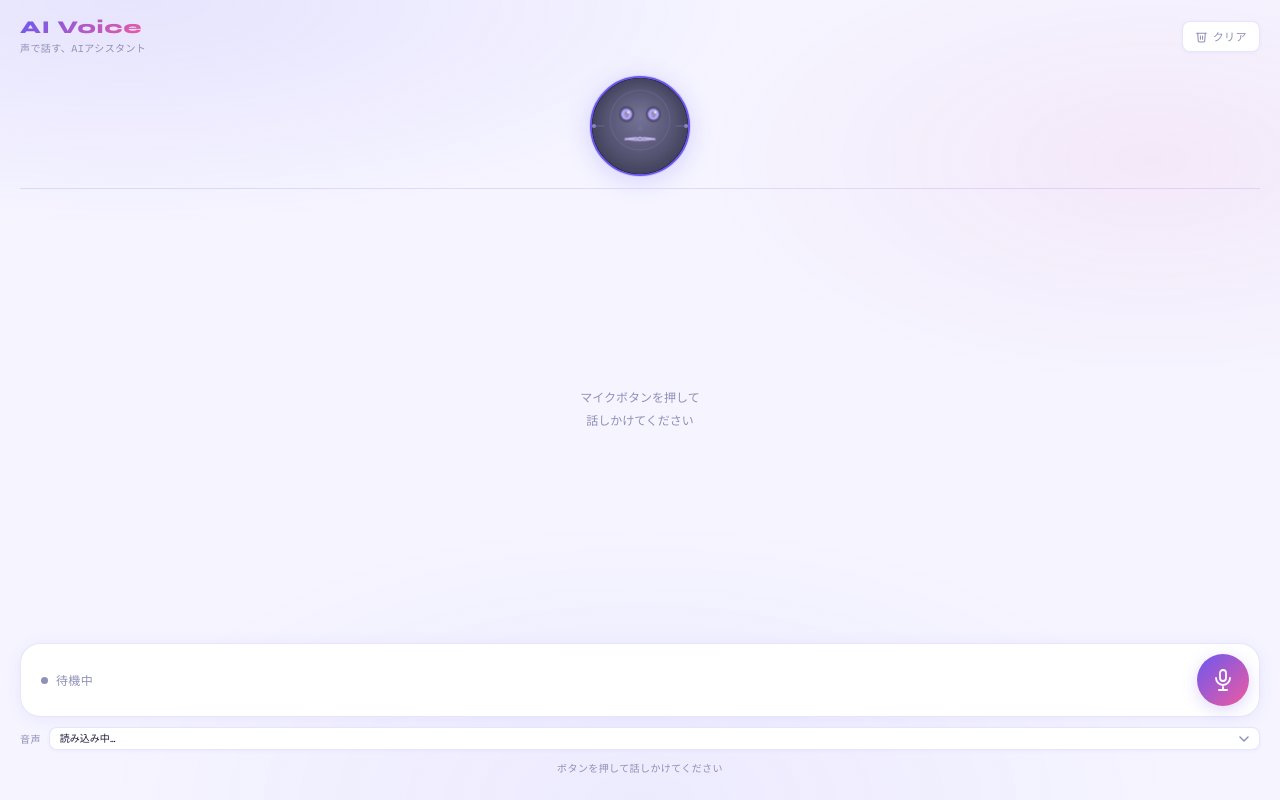
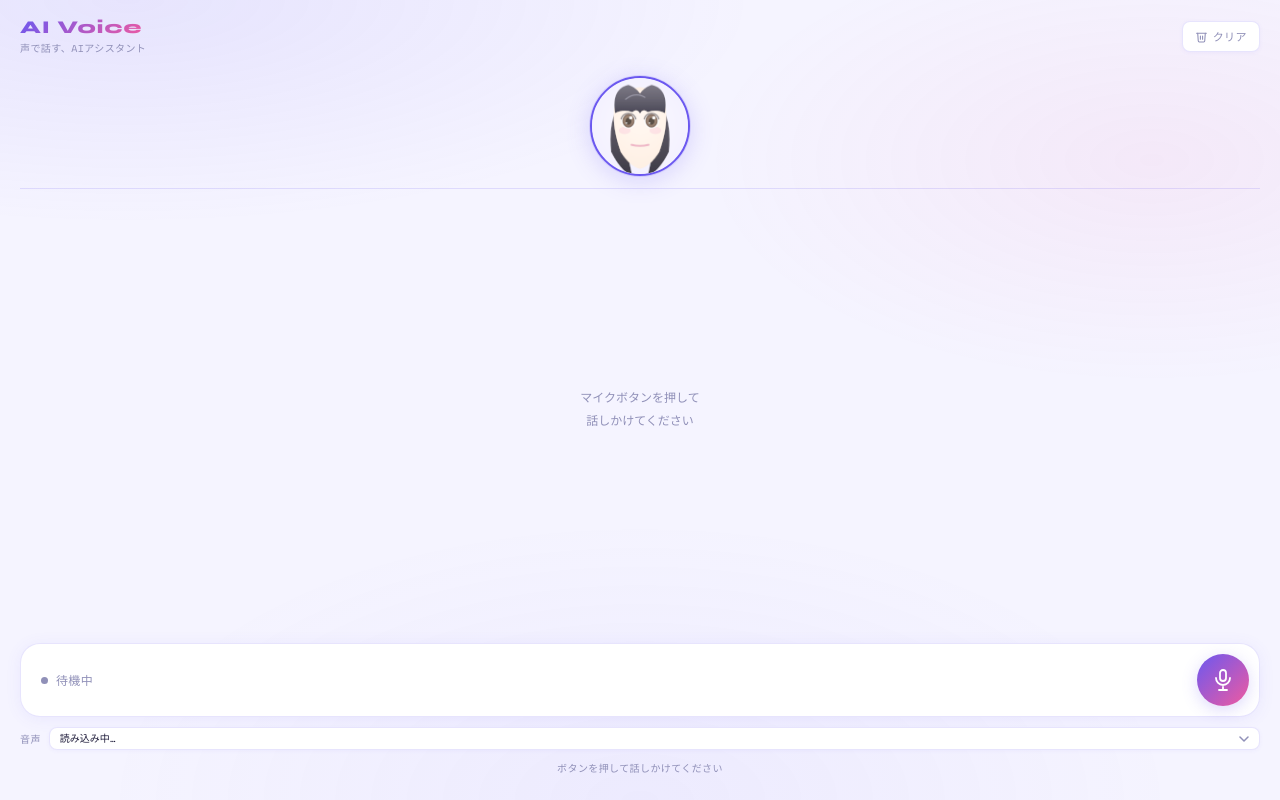
Before and after one commit to cmc-labo/ai-voice-assistant, a website: page public/index.html in a window 1280 px wide. Drawn offline with nearby package versions, Linux system fonts and the light colour scheme.

Commit message:
changed robotic icon

```diff
--- a/public/index.html
+++ b/public/index.html
@@ -142,7 +142,7 @@
     overflow: hidden;
     border: 2px solid var(--accent);
     box-shadow: 0 0 0 1px var(--border), 0 4px 24px var(--glow);
-    background: #12121a;
+    background: #f0eeff;
     transition: box-shadow 0.3s ease;
     flex-shrink: 0;
   }
@@ -634,104 +634,203 @@ class LipSyncFace {
     const cx = W / 2, cy = H / 2, R = W / 2;
     c.clearRect(0, 0, W, H);
 
-    // 頭
-    const g = c.createRadialGradient(cx, cy * 0.8, 0, cx, cy, R);
-    g.addColorStop(0, '#2d2b4e'); g.addColorStop(1, '#0e0e1c');
-    c.fillStyle = g;
+    // アイドル浮動
+    const fy = Math.sin(t * 0.9) * 2.5;
+    const y  = cy + fy * 0.3; // 顔の基準Y（浮動込み）
+
+    // 背景（フレーム全体を柔らかい色で）
+    const bg = c.createRadialGradient(cx, cy, 0, cx, cy, R);
+    bg.addColorStop(0, '#f5f2ff'); bg.addColorStop(1, '#e6e1ff');
+    c.fillStyle = bg;
     c.beginPath(); c.arc(cx, cy, R, 0, Math.PI * 2); c.fill();
 
-    // 内側リング
-    c.strokeStyle = 'rgba(124,106,255,0.1)'; c.lineWidth = 2;
-    c.beginPath(); c.arc(cx, cy * 0.88, R * 0.62, 0, Math.PI * 2); c.stroke();
+    // 後ろ髪（顔の輪郭に沿って流れる長い髪）
+    this._drawHairBack(c, cx, y, R);
 
-    // 回路ライン
-    c.strokeStyle = 'rgba(124,106,255,0.22)'; c.lineWidth = 1.5;
-    c.beginPath(); c.moveTo(0, cy); c.lineTo(R * 0.25, cy); c.stroke();
-    c.beginPath(); c.moveTo(W, cy); c.lineTo(W - R * 0.25, cy); c.stroke();
-    c.fillStyle = 'rgba(124,106,255,0.45)';
-    c.beginPath(); c.arc(4, cy, 4, 0, Math.PI * 2); c.fill();
-    c.beginPath(); c.arc(W - 4, cy, 4, 0, Math.PI * 2); c.fill();
+    // 顔（輪郭をすっきりさせた卵型）
+    this._drawFaceShape(c, cx, y, R);
 
-    // アイドル浮動
-    const fy = Math.sin(t * 0.9) * 2.5;
+    // ほっぺ（チーク）
+    const cheekY = y + R * 0.10;
+    c.fillStyle = 'rgba(240,90,160,0.26)';
+    c.beginPath(); c.ellipse(cx - R * 0.32, cheekY, R * 0.12, R * 0.075, 0, 0, Math.PI * 2); c.fill();
+    c.beginPath(); c.ellipse(cx + R * 0.32, cheekY, R * 0.12, R * 0.075, 0, 0, Math.PI * 2); c.fill();
+
+    const eyeY = y - R * 0.10, exo = R * 0.24;
+
+    // 眉
+    this._drawEyebrow(c, cx - exo, eyeY - R * 0.25, R * 0.12);
+    this._drawEyebrow(c, cx + exo, eyeY - R * 0.25, R * 0.12);
 
     // 目
-    const eyeY = cy * 0.78 + fy, exo = R * 0.28;
-    this._drawEye(c, cx - exo, eyeY, R * 0.115, this._blinkOpen);
-    this._drawEye(c, cx + exo, eyeY, R * 0.115, this._blinkOpen);
+    this._drawEye(c, cx - exo, eyeY, R * 0.150, this._blinkOpen);
+    this._drawEye(c, cx + exo, eyeY, R * 0.150, this._blinkOpen);
 
-    // 鼻のヒント
-    c.fillStyle = 'rgba(124,106,255,0.07)';
+    // 口
+    this._drawMouth(c, cx, y + R * 0.40, R * 0.21,
+      this._mouthOpen, this._mouthWide);
+
+    // 前髪（額の上、顔より手前）
+    this._drawHairFront(c, cx, y, R);
+  }
+
+  _drawFaceShape(c, cx, y, R) {
+    const skin = c.createRadialGradient(cx, y - R * 0.15, R * 0.1, cx, y, R * 0.9);
+    skin.addColorStop(0, '#ffeee0'); skin.addColorStop(1, '#fdddc4');
+    c.fillStyle = skin;
+
+    const topY    = y - R * 0.80;
+    const templeY = y - R * 0.35;
+    const cheekY  = y + R * 0.05;
+    const jawY    = y + R * 0.55;
+    const chinY   = y + R * 0.90;
+
+    const wTemple = R * 0.54;
+    const wCheek  = R * 0.58;
+    const wJaw    = R * 0.40;
+
     c.beginPath();
-    c.moveTo(cx, cy + fy);
-    c.lineTo(cx - R * 0.07, cy + R * 0.12 + fy);
-    c.lineTo(cx + R * 0.07, cy + R * 0.12 + fy);
+    c.moveTo(cx - wTemple, templeY);
+    c.quadraticCurveTo(cx - wTemple * 0.9, topY + R * 0.05, cx, topY);
+    c.quadraticCurveTo(cx + wTemple * 0.9, topY + R * 0.05, cx + wTemple, templeY);
+    c.quadraticCurveTo(cx + wCheek, cheekY, cx + wJaw, jawY);
+    c.quadraticCurveTo(cx + wJaw * 0.5, chinY - R * 0.04, cx, chinY);
+    c.quadraticCurveTo(cx - wJaw * 0.5, chinY - R * 0.04, cx - wJaw, jawY);
+    c.quadraticCurveTo(cx - wCheek, cheekY, cx - wTemple, templeY);
+    c.closePath();
+    c.fill();
+  }
+
+  _drawHairBack(c, cx, y, R) {
+    const g = c.createLinearGradient(cx, y - R, cx, y + R);
+    g.addColorStop(0, '#2a2730'); g.addColorStop(1, '#0c0b10');
+    c.fillStyle = g;
+
+    const templeY = y - R * 0.35;
+    const cheekY  = y + R * 0.05;
+    const tipY    = y + R * 1.05;
+
+    [-1, 1].forEach(side => {
+      const xTemple = cx + side * R * 0.50;
+      const xOuter  = cx + side * R * 0.66;
+      const xInner  = cx + side * R * 0.32;
+      const xTip    = cx + side * R * 0.16;
+
+      c.beginPath();
+      c.moveTo(xTemple, templeY);
+      c.quadraticCurveTo(xOuter, cheekY, cx + side * R * 0.60, y + R * 0.55);
+      c.quadraticCurveTo(cx + side * R * 0.40, y + R * 0.95, xTip, tipY);
+      c.quadraticCurveTo(cx + side * R * 0.28, y + R * 0.55, xInner, cheekY);
+      c.quadraticCurveTo(cx + side * R * 0.38, templeY + R * 0.05, xTemple, templeY);
+      c.closePath();
+      c.fill();
+    });
+  }
+
+  _drawHairFront(c, cx, y, R) {
+    const topY      = y - R * 0.85;
+    const hairlineY = y - R * 0.30;
+
+    const g = c.createLinearGradient(cx, topY, cx, hairlineY);
+    g.addColorStop(0, '#34313c'); g.addColorStop(1, '#13121a');
+    c.fillStyle = g;
+
+    c.beginPath();
+    c.moveTo(cx - R * 0.52, hairlineY + R * 0.04);
+    c.quadraticCurveTo(cx - R * 0.60, topY + R * 0.08, cx - R * 0.24, topY);
+    c.quadraticCurveTo(cx - R * 0.08, topY + R * 0.06, cx, topY + R * 0.18);
+    c.quadraticCurveTo(cx + R * 0.08, topY + R * 0.06, cx + R * 0.24, topY);
+    c.quadraticCurveTo(cx + R * 0.60, topY + R * 0.08, cx + R * 0.52, hairlineY + R * 0.04);
+    c.quadraticCurveTo(cx + R * 0.34, hairlineY - R * 0.05, cx + R * 0.16, hairlineY + R * 0.02);
+    c.quadraticCurveTo(cx + R * 0.06, hairlineY - R * 0.07, cx, hairlineY + R * 0.05);
+    c.quadraticCurveTo(cx - R * 0.06, hairlineY - R * 0.07, cx - R * 0.16, hairlineY + R * 0.02);
+    c.quadraticCurveTo(cx - R * 0.34, hairlineY - R * 0.05, cx - R * 0.52, hairlineY + R * 0.04);
+    c.closePath();
     c.fill();
 
-    // 口
-    this._drawMouth(c, cx, cy + R * 0.30 + fy, R * 0.30,
-      this._mouthOpen, this._mouthWide);
+    // 髪のツヤ（艶ハイライト）
+    c.strokeStyle = 'rgba(170,165,200,0.35)';
+    c.lineWidth = 2.2;
+    c.lineCap = 'round';
+    c.beginPath();
+    c.moveTo(cx - R * 0.30, topY + R * 0.30);
+    c.quadraticCurveTo(cx - R * 0.10, topY + R * 0.14, cx + R * 0.10, topY + R * 0.26);
+    c.stroke();
+  }
+
+  _drawEyebrow(c, x, y, w) {
+    c.strokeStyle = 'rgba(40,35,45,0.75)';
+    c.lineWidth = 3;
+    c.lineCap = 'round';
+    c.beginPath();
+    c.moveTo(x - w, y + 2);
+    c.quadraticCurveTo(x, y - w * 0.5, x + w, y + 2);
+    c.stroke();
   }
 
   _drawEye(c, x, y, r, blinkOpen) {
     const ry = Math.max(r * blinkOpen, 1.5);
 
-    c.fillStyle = '#151528';
-    c.beginPath(); c.ellipse(x, y, r * 1.4, Math.max(ry * 1.5, 2), 0, 0, Math.PI * 2); c.fill();
+    // 白目
+    c.fillStyle = '#ffffff';
+    c.beginPath(); c.ellipse(x, y, r * 1.05, ry * 1.05, 0, 0, Math.PI * 2); c.fill();
 
-    const ig = c.createRadialGradient(x, y, 0, x, y, r);
-    ig.addColorStop(0, '#b0a0ff'); ig.addColorStop(1, '#5a48e0');
+    // 虹彩
+    const ig = c.createRadialGradient(x, y - ry * 0.1, 0, x, y, r);
+    ig.addColorStop(0, '#7a5a42'); ig.addColorStop(1, '#33211a');
     c.fillStyle = ig;
-    c.beginPath(); c.ellipse(x, y, r, ry, 0, 0, Math.PI * 2); c.fill();
+    c.beginPath(); c.ellipse(x, y, r * 0.85, ry * 0.95, 0, 0, Math.PI * 2); c.fill();
 
-    c.fillStyle = 'rgba(8,6,24,0.55)';
-    c.beginPath(); c.ellipse(x, y, r * 0.45, Math.max(ry * 0.55, 1), 0, 0, Math.PI * 2); c.fill();
+    // 瞳孔
+    c.fillStyle = '#1a1410';
+    c.beginPath(); c.ellipse(x, y + ry * 0.05, r * 0.42, Math.max(ry * 0.5, 1), 0, 0, Math.PI * 2); c.fill();
 
-    c.fillStyle = 'rgba(255,255,255,0.75)';
-    c.beginPath(); c.arc(x + r * 0.32, y - ry * 0.38, r * 0.22, 0, Math.PI * 2); c.fill();
+    // ハイライト
+    c.fillStyle = 'rgba(255,255,255,0.95)';
+    c.beginPath(); c.arc(x + r * 0.32, y - ry * 0.42, r * 0.22, 0, Math.PI * 2); c.fill();
+    c.fillStyle = 'rgba(255,255,255,0.55)';
+    c.beginPath(); c.arc(x - r * 0.30, y + ry * 0.30, r * 0.12, 0, Math.PI * 2); c.fill();
 
-    c.fillStyle = 'rgba(255,255,255,0.3)';
-    c.beginPath(); c.arc(x - r * 0.18, y + ry * 0.2, r * 0.1, 0, Math.PI * 2); c.fill();
+    // 上まつげライン
+    c.strokeStyle = 'rgba(30,25,30,0.8)';
+    c.lineWidth = Math.max(r * 0.18, 1.5);
+    c.lineCap = 'round';
+    c.beginPath();
+    c.ellipse(x, y, r * 1.05, ry * 1.05, 0, Math.PI * 1.08, Math.PI * 1.92);
+    c.stroke();
   }
 
   _drawMouth(c, x, y, hw, open, wide) {
     const w   = hw * (0.55 + wide * 0.9);
     const gap = open * hw * 0.75;
 
-    // 口の内側
-    if (open > 0.04) {
+    if (open > 0.05) {
+      // 開いた口
       const ig = c.createRadialGradient(x, y + gap * 0.4, 0, x, y + gap * 0.4, w);
-      ig.addColorStop(0, '#200035'); ig.addColorStop(1, '#080010');
+      ig.addColorStop(0, '#c2435f'); ig.addColorStop(1, '#7a2236');
       c.fillStyle = ig;
-      c.beginPath(); c.ellipse(x, y + gap * 0.45, w * 0.82, gap * 0.88 + 1, 0, 0, Math.PI * 2); c.fill();
+      c.beginPath(); c.ellipse(x, y + gap * 0.45, w * 0.78, gap * 0.85 + 1, 0, 0, Math.PI * 2); c.fill();
 
-      // 歯のヒント
-      if (open > 0.35) {
-        c.fillStyle = 'rgba(240,235,255,0.5)';
-        c.beginPath(); c.ellipse(x, y + 3, w * 0.5, gap * 0.2, 0, 0, Math.PI * 2); c.fill();
+      if (open > 0.3) {
+        c.fillStyle = 'rgba(255,255,255,0.85)';
+        c.beginPath(); c.ellipse(x, y + 2, w * 0.5, gap * 0.18, 0, 0, Math.PI * 2); c.fill();
       }
+
+      c.strokeStyle = '#e2708f';
+      c.lineWidth = 3;
+      c.beginPath();
+      c.ellipse(x, y + gap * 0.45, w * 0.8, gap * 0.88 + 1, 0, 0, Math.PI * 2);
+      c.stroke();
+    } else {
+      // 閉じた口（微笑み）
+      c.strokeStyle = '#dd7891';
+      c.lineWidth = 4;
+      c.lineCap = 'round';
+      c.beginPath();
+      c.moveTo(x - w * 0.85, y);
+      c.quadraticCurveTo(x, y + hw * 0.22, x + w * 0.85, y);
+      c.stroke();
     }
-
-    // 上唇（キューピッドボウ）
-    c.strokeStyle = 'rgba(160,140,255,0.9)'; c.lineWidth = 3; c.lineCap = 'round';
-    c.beginPath();
-    c.moveTo(x - w, y);
-    c.quadraticCurveTo(x - w * 0.45, y - hw * 0.12, x - w * 0.1, y - hw * 0.07);
-    c.quadraticCurveTo(x, y - hw * 0.16, x + w * 0.1, y - hw * 0.07);
-    c.quadraticCurveTo(x + w * 0.45, y - hw * 0.12, x + w, y);
-    c.stroke();
-
-    // 下唇
-    c.strokeStyle = 'rgba(148,128,255,0.78)'; c.lineWidth = 3.5;
-    c.beginPath();
-    c.moveTo(x - w * 0.88, y + gap);
-    c.quadraticCurveTo(x, y + gap + hw * 0.14 + open * hw * 0.1, x + w * 0.88, y + gap);
-    c.stroke();
-
-    // 口角
-    c.fillStyle = 'rgba(120,100,220,0.4)';
-    c.beginPath(); c.arc(x - w, y + gap * 0.5, 3, 0, Math.PI * 2); c.fill();
-    c.beginPath(); c.arc(x + w, y + gap * 0.5, 3, 0, Math.PI * 2); c.fill();
   }
 }
 
```
